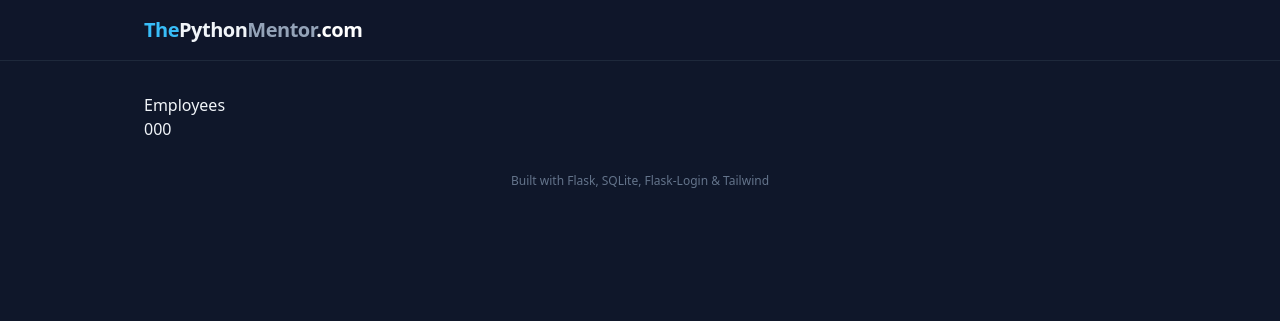
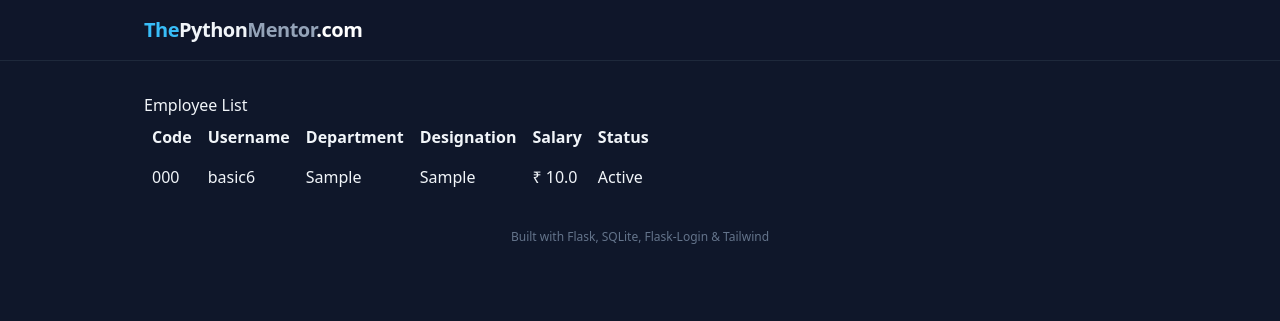
Before and after one commit to HKodee/e-comm, a Flask app: template app/templates/admin/employee_list.html in a window 1280 px wide. Shown: the top 321 px of the page. Run offline with Flask 3, Linux system fonts and the light colour scheme; the template is opened without the code that fills it: values that come from a table or form of the project are taken from there, others are empty; tables that the repository leaves empty hold one stand-in row (values such as "Sample post"); some libraries are stand-ins or nearby versions.

Commit message:
employee list updated

```diff
--- a/app/routes/admin.py
+++ b/app/routes/admin.py
@@ -42,6 +42,12 @@ def edit_user(user_id):
         department = request.form["department"]
         designation = request.form["designation"]
         salary = float(request.form["salary"])
+
+        existing_employee = Employee.query.filter_by(user_id=user_id).first()
+
+        if existing_employee:
+            flash("This user already has an employee profile.", "danger")
+            return redirect(url_for("admin.add_employee"))
 
         employee = Employee(
             user_id=user_id,
--- a/app/templates/admin/employee_list.html
+++ b/app/templates/admin/employee_list.html
@@ -4,17 +4,48 @@
 
 {% block content %}
 
-<h1>Employees</h1>
+<h1>Employee List</h1>
 
 {% if employees %}
 
-<ul>
+<table border="1" cellpadding="8">
+
+    <tr>
+        <th>Code</th>
+        <th>Username</th>
+        <th>Department</th>
+        <th>Designation</th>
+        <th>Salary</th>
+        <th>Status</th>
+    </tr>
+
     {% for employee in employees %}
-        <li>
-            {{ employee.employee_code }}
-        </li>
+
+    <tr>
+
+        <td>{{ employee.employee_code }}</td>
+
+        <td>{{ employee.user.username }}</td>
+
+        <td>{{ employee.department }}</td>
+
+        <td>{{ employee.designation }}</td>
+
+        <td>₹ {{ employee.salary }}</td>
+
+        <td>
+            {% if employee.is_active %}
+                Active
+            {% else %}
+                Inactive
+            {% endif %}
+        </td>
+
+    </tr>
+
     {% endfor %}
-</ul>
+
+</table>
 
 {% else %}
 
```
